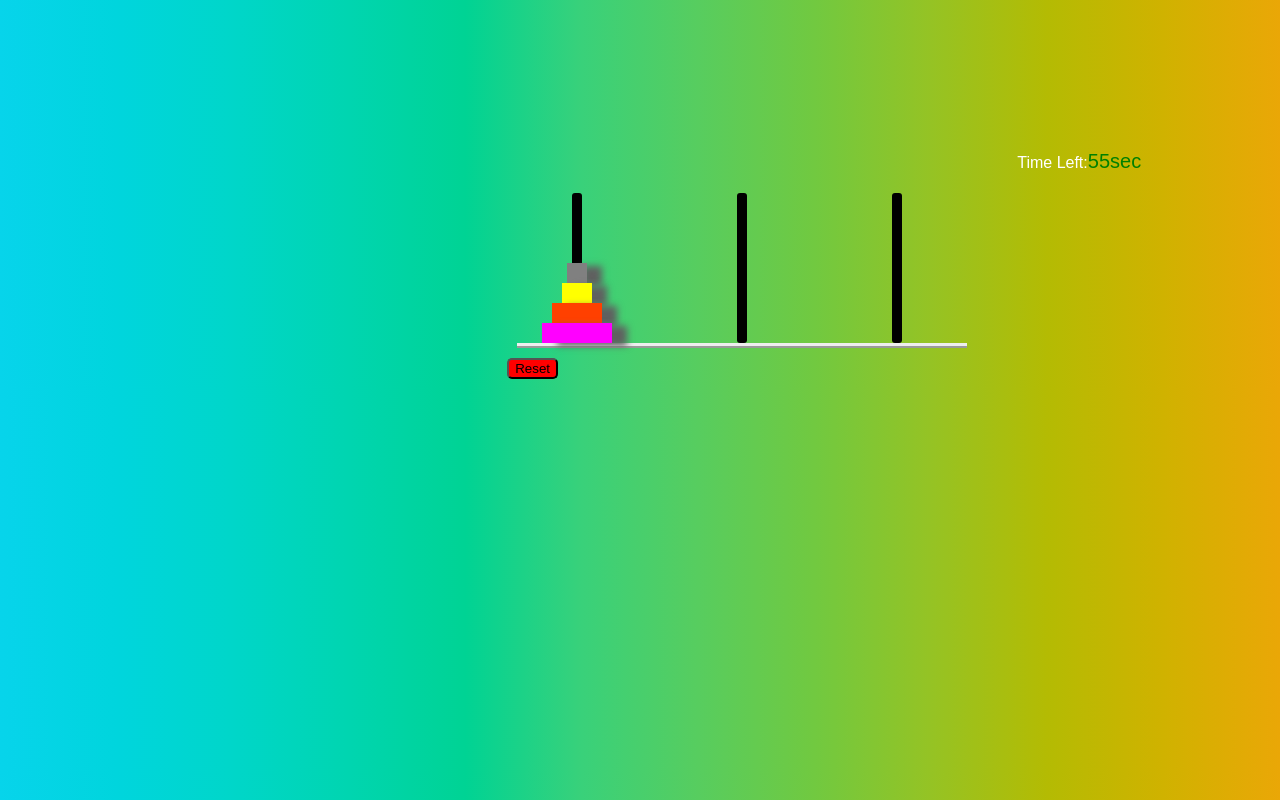
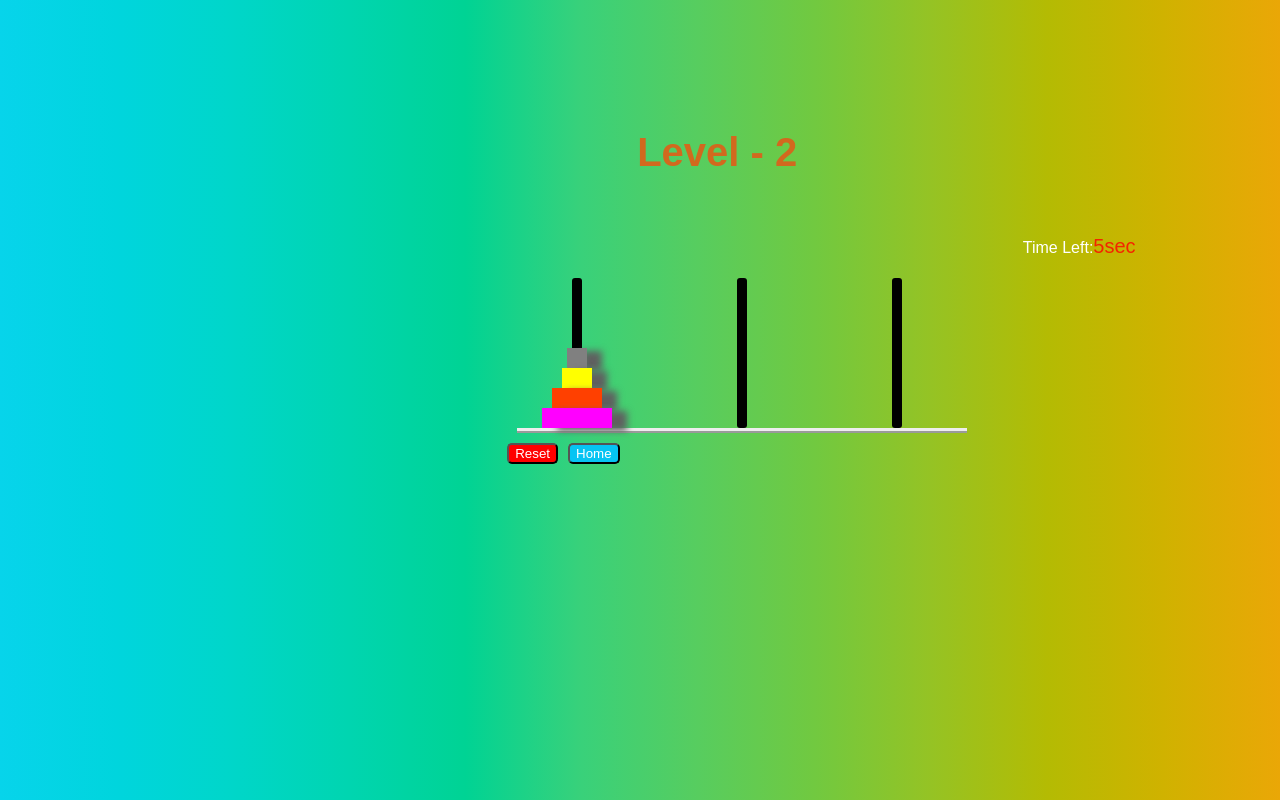
Before and after one commit to Vijayganesh3107/Hackathorn, a plain HTML site: page index2.html in a window 1280 px wide. Shown: the top 800 px of the page. Drawn offline with Linux system fonts and the light colour scheme; a web font is replaced by a local one.

Commit message:
Final_check

```diff
--- a/script2.js
+++ b/script2.js
@@ -2,6 +2,15 @@ var container = document.createElement("div");
 container.setAttribute("class", "container");
 var body1 = document.createElement("div");
 body1.setAttribute("class", "body");
+var divhead = document.createElement("div");
+divhead.setAttribute("class", "head-div");
+var headp = document.createElement("p");
+headp.setAttribute("class", "p-head");
+var bold_1 = document.createElement("b");
+bold_1.innerHTML = "Level - 2";
+headp.appendChild(bold_1);
+divhead.appendChild(headp);
+container.appendChild(divhead);
 var div1 = document.createElement("div");
 var windiv = document.createElement("div");
 windiv.setAttribute("class", "win");
@@ -119,12 +128,14 @@ function init() {
 
           var btn1 = document.getElementById("buttons");
 
-          var nextLevelbtn = document.createElement("a");
+          var nextLevelbtn = document.createElement("button");
           nextLevelbtn.setAttribute("id", "nextLevelbtn");
           nextLevelbtn.innerHTML = "NextLevel";
-          nextLevelbtn.href = "index2.html";
-          nextLevelbtn.style.marginTop = "10px";
-          btn1.appendChild(nextLevelbtn);
+          nextLevelbtn.addEventListener("click", () => {
+            location.href = "index3.html";
+          });
+          nextLevelbtn.style.marginLeft = "10px";
+          btn1.append(nextLevelbtn);
           if (btn1.children.length > 2) {
             btn1.children[2 + cnt].style.display = "none";
             cnt++;
@@ -137,7 +148,7 @@ function init() {
             document.getElementById("time").innerHTML = array[i];
           }
 
-          if (i >= 40) {
+          if (i >= 5) {
             var timer = document.getElementById("time");
             timer.style.color = "red";
             timer.classList = " blink_me";
@@ -158,7 +169,7 @@ function init() {
     }
   }
 
-  timer(60, TimerLogic);
+  timer(10, TimerLogic);
 }
 
 function dragstart(ev) {
@@ -200,14 +211,24 @@ var btn = document.querySelector(".btn");
 var resetbtn = document.createElement("button");
 resetbtn.setAttribute("id", "resetbtn");
 resetbtn.innerHTML = "Reset";
-btn.style.width = "10px";
+resetbtn.style.color = "white";
+
 resetbtn.addEventListener("click", () => {
-  location.href = "index2.html";
+  location.href = "index1.html";
 });
 resetbtn.style.backgroundColor = "red";
-resetbtn.style.textDecoration = "none";
 resetbtn.style.borderRadius = "5px";
-btn.appendChild(resetbtn);
+btn.append(resetbtn);
+var homebtn = document.createElement("button");
+homebtn.setAttribute("class", "homebtn");
+homebtn.innerHTML = "Home";
+homebtn.style.color = "white";
+homebtn.style.marginLeft = "10px";
+homebtn.addEventListener("click", () => {
+  location.href = "index.html";
+});
+var hoembutton = document.getElementById("buttons");
+hoembutton.append(homebtn);
 init();
 
 function winorlost(towers) {
--- a/style1.css
+++ b/style1.css
@@ -125,6 +125,7 @@ div.bottom {
 }
 .winorloose {
   display: none;
+  font-size: 50px !important;
 }
 
 #resetbtnbtn {
@@ -163,6 +164,12 @@ div.bottom {
   #t3 {
     left: 190px;
   }
+
+  .head-div {
+    text-align: left;
+    margin-bottom: 30px;
+    padding-left: 5px;
+  }
 }
 
 @media (min-width: 320px) {
@@ -189,6 +196,12 @@ div.bottom {
 
   #t3 {
     left: 220px;
+  }
+
+  .head-div {
+    text-align: left;
+    margin-bottom: 30px;
+    padding-left: 5px;
   }
 }
 
@@ -219,6 +232,11 @@ div.bottom {
   #t3 {
     left: 290px;
   }
+  .head-div {
+    text-align: left;
+    margin-bottom: 30px;
+    padding-left: 130px;
+  }
 }
 @media (min-width: 590px) {
   .container {
@@ -247,6 +265,11 @@ div.bottom {
   #t3 {
     left: 330px;
   }
+  .head-div {
+    text-align: left;
+    margin-bottom: 30px;
+    padding-left: 130px;
+  }
 }
 @media (min-width: 734px) {
   .container {
@@ -273,6 +296,11 @@ div.bottom {
 
   #t3 {
     left: 330px;
+  }
+  .head-div {
+    text-align: left;
+    margin-bottom: 30px;
+    padding-left: 130px;
   }
 }
 @media (min-width: 845px) {
@@ -301,6 +329,11 @@ div.bottom {
   #t3 {
     left: 330px;
   }
+  .head-div {
+    text-align: left;
+    margin-bottom: 30px;
+    padding-left: 130px;
+  }
 }
 @media (min-width: 1025px) {
   .container {
@@ -327,6 +360,11 @@ div.bottom {
 
   #t3 {
     left: 330px;
+  }
+  .head-div {
+    text-align: left;
+    margin-bottom: 30px;
+    padding-left: 130px;
   }
 }
 @media (min-width: 1281px) {
@@ -355,4 +393,23 @@ div.bottom {
   #t3 {
     left: 330px;
   }
+
+  .head-div {
+    text-align: left;
+    margin-bottom: 30px;
+    padding-left: 130px;
+  }
 }
+.head-div {
+  text-align: left;
+  margin-bottom: 30px;
+}
+.p-head {
+  font-size: 40px;
+  color: chocolate;
+}
+
+.homebtn {
+  background-color: rgb(6, 196, 243);
+  border-radius: 5px;
+}
--- a/style2.css
+++ b/style2.css
@@ -172,6 +172,12 @@ div.bottom {
   #t3 {
     left: 190px;
   }
+
+  .head-div {
+    text-align: left;
+    margin-bottom: 30px;
+    padding-left: 5px;
+  }
 }
 
 @media (min-width: 320px) {
@@ -198,6 +204,12 @@ div.bottom {
 
   #t3 {
     left: 220px;
+  }
+
+  .head-div {
+    text-align: left;
+    margin-bottom: 30px;
+    padding-left: 5px;
   }
 }
 
@@ -228,6 +240,11 @@ div.bottom {
   #t3 {
     left: 290px;
   }
+  .head-div {
+    text-align: left;
+    margin-bottom: 30px;
+    padding-left: 130px;
+  }
 }
 @media (min-width: 590px) {
   .container {
@@ -256,6 +273,11 @@ div.bottom {
   #t3 {
     left: 330px;
   }
+  .head-div {
+    text-align: left;
+    margin-bottom: 30px;
+    padding-left: 130px;
+  }
 }
 @media (min-width: 734px) {
   .container {
@@ -282,6 +304,11 @@ div.bottom {
 
   #t3 {
     left: 330px;
+  }
+  .head-div {
+    text-align: left;
+    margin-bottom: 30px;
+    padding-left: 130px;
   }
 }
 @media (min-width: 845px) {
@@ -310,6 +337,11 @@ div.bottom {
   #t3 {
     left: 330px;
   }
+  .head-div {
+    text-align: left;
+    margin-bottom: 30px;
+    padding-left: 130px;
+  }
 }
 @media (min-width: 1025px) {
   .container {
@@ -336,6 +368,11 @@ div.bottom {
 
   #t3 {
     left: 330px;
+  }
+  .head-div {
+    text-align: left;
+    margin-bottom: 30px;
+    padding-left: 130px;
   }
 }
 @media (min-width: 1281px) {
@@ -364,4 +401,26 @@ div.bottom {
   #t3 {
     left: 330px;
   }
+
+  .head-div {
+    text-align: left;
+    margin-bottom: 30px;
+    padding-left: 130px;
+  }
 }
+.head-div {
+  text-align: left;
+  margin-bottom: 30px;
+}
+.p-head {
+  font-size: 40px;
+  color: chocolate;
+}
+.homebtn {
+  background-color: rgb(6, 196, 243);
+  border-radius: 5px;
+}
+
+.btn {
+  text-align: left;
+}
--- a/style3.css
+++ b/style3.css
@@ -174,6 +174,12 @@ div.bottom {
   #t3 {
     left: 190px;
   }
+
+  .head-div {
+    text-align: left;
+    margin-bottom: 30px;
+    padding-left: 5px;
+  }
 }
 
 @media (min-width: 320px) {
@@ -200,6 +206,12 @@ div.bottom {
 
   #t3 {
     left: 220px;
+  }
+
+  .head-div {
+    text-align: left;
+    margin-bottom: 30px;
+    padding-left: 5px;
   }
 }
 
@@ -230,6 +242,11 @@ div.bottom {
   #t3 {
     left: 290px;
   }
+  .head-div {
+    text-align: left;
+    margin-bottom: 30px;
+    padding-left: 130px;
+  }
 }
 @media (min-width: 590px) {
   .container {
@@ -258,6 +275,11 @@ div.bottom {
   #t3 {
     left: 330px;
   }
+  .head-div {
+    text-align: left;
+    margin-bottom: 30px;
+    padding-left: 130px;
+  }
 }
 @media (min-width: 734px) {
   .container {
@@ -284,6 +306,11 @@ div.bottom {
 
   #t3 {
     left: 330px;
+  }
+  .head-div {
+    text-align: left;
+    margin-bottom: 30px;
+    padding-left: 130px;
   }
 }
 @media (min-width: 845px) {
@@ -312,6 +339,11 @@ div.bottom {
   #t3 {
     left: 330px;
   }
+  .head-div {
+    text-align: left;
+    margin-bottom: 30px;
+    padding-left: 130px;
+  }
 }
 @media (min-width: 1025px) {
   .container {
@@ -338,6 +370,11 @@ div.bottom {
 
   #t3 {
     left: 330px;
+  }
+  .head-div {
+    text-align: left;
+    margin-bottom: 30px;
+    padding-left: 130px;
   }
 }
 @media (min-width: 1281px) {
@@ -366,4 +403,22 @@ div.bottom {
   #t3 {
     left: 330px;
   }
+
+  .head-div {
+    text-align: left;
+    margin-bottom: 30px;
+    padding-left: 130px;
+  }
 }
+.head-div {
+  text-align: left;
+  margin-bottom: 30px;
+}
+.p-head {
+  font-size: 40px;
+  color: chocolate;
+}
+.homebtn {
+  background-color: rgb(6, 196, 243);
+  border-radius: 5px;
+}
```
Also changed, not shown: script.js (+24 -0 lines), script1.js (+27 -10 lines), script3.js (+22 -11 lines).
